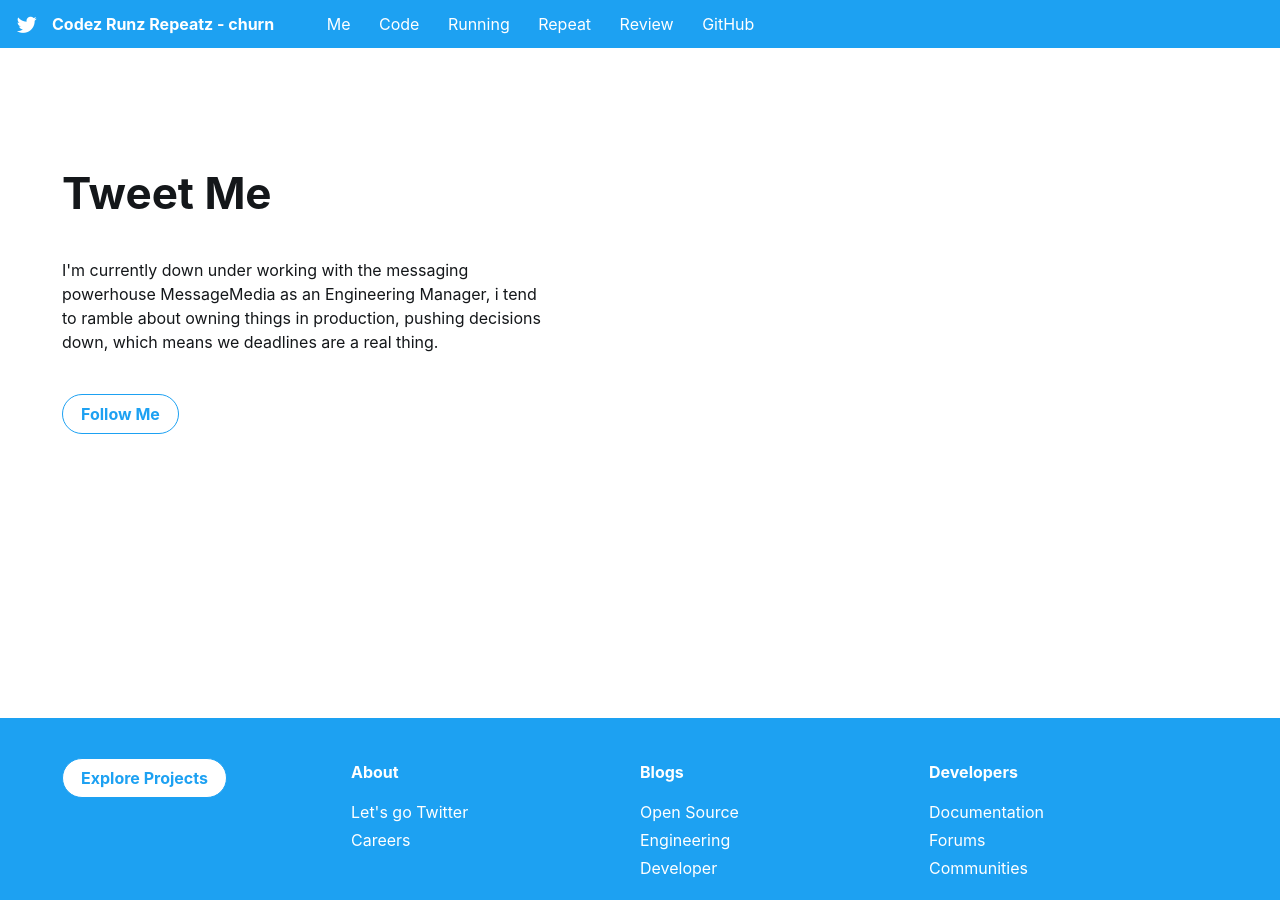
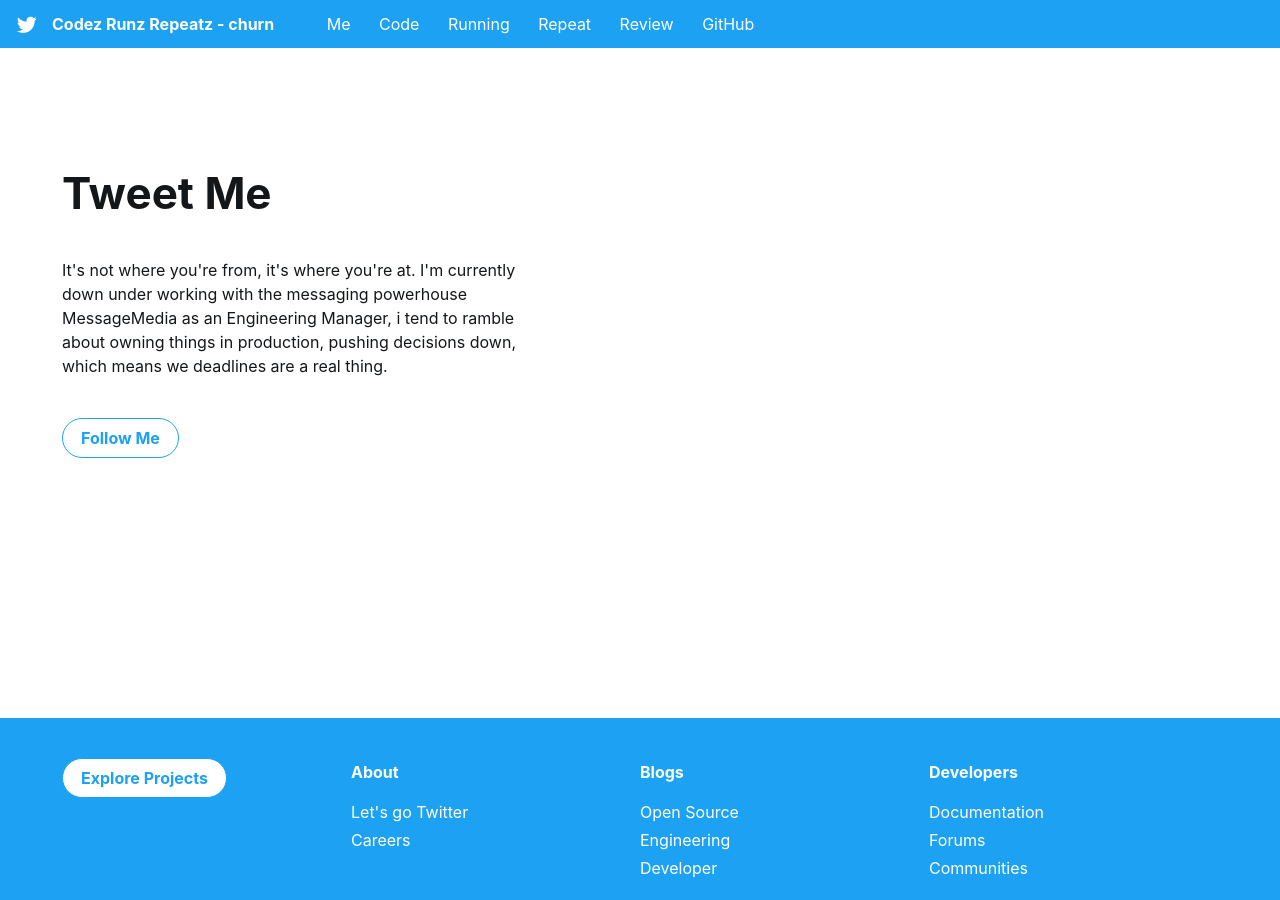
Before and after one commit to codez-runz-repeatz/codez-runz-repeatz.github.io, a Jekyll site: the page built from index.html, in a window 1280 px wide and 900 px high, scrolled down 1457 px. Built offline with Jekyll 4.4.1, drawn with Linux system fonts in a browser that asks for light colours; some web fonts are replaced; comment, search, counter and statistics services are not loaded.

```diff
--- a/index.html
+++ b/index.html
@@ -59,7 +59,7 @@
     <div class="Grid container">
         <div id="career-text" class="Grid-cell left-text u-size5of12 u-after1of12 same-mega-margin">
             <h1 class="small-title mega-margin career-title">Tweet Me</h1>
-            <p class="mega-margin">I'm currently down under working with the messaging powerhouse MessageMedia as an Engineering Manager, i tend to ramble about owning things in production, pushing decisions down, which means we deadlines are a real thing.</p>
+            <p class="mega-margin">It's not where you're from, it's where you're at.  I'm currently down under working with the messaging powerhouse MessageMedia as an Engineering Manager, i tend to ramble about owning things in production, pushing decisions down, which means we deadlines are a real thing.</p>
             <button onclick="window.open('https://twitter.com/codez_runz_repz')" type="button" class="Button Button--large">Follow Me</button>
         </div>
         <div class="Grid-cell timeline-cell u-size1of2">
```
